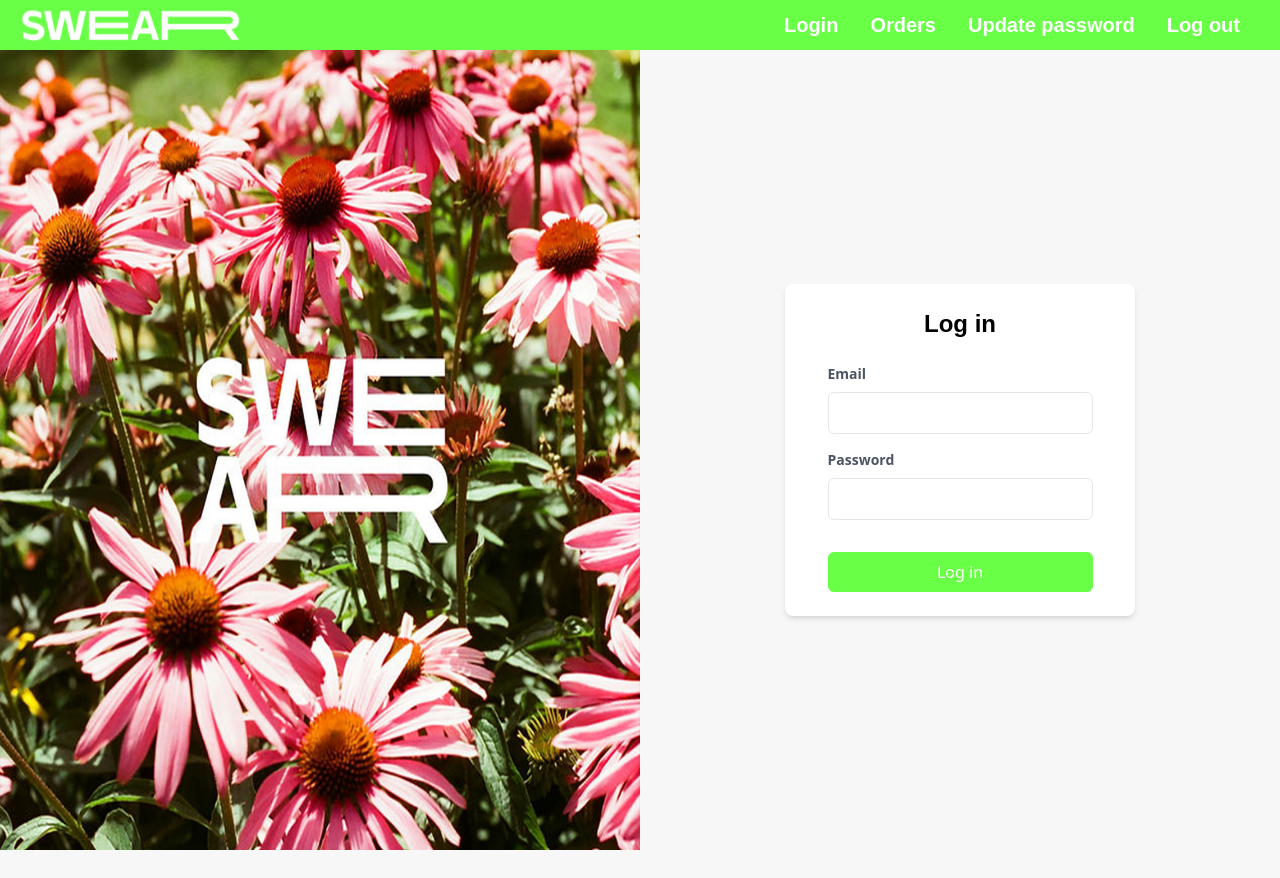
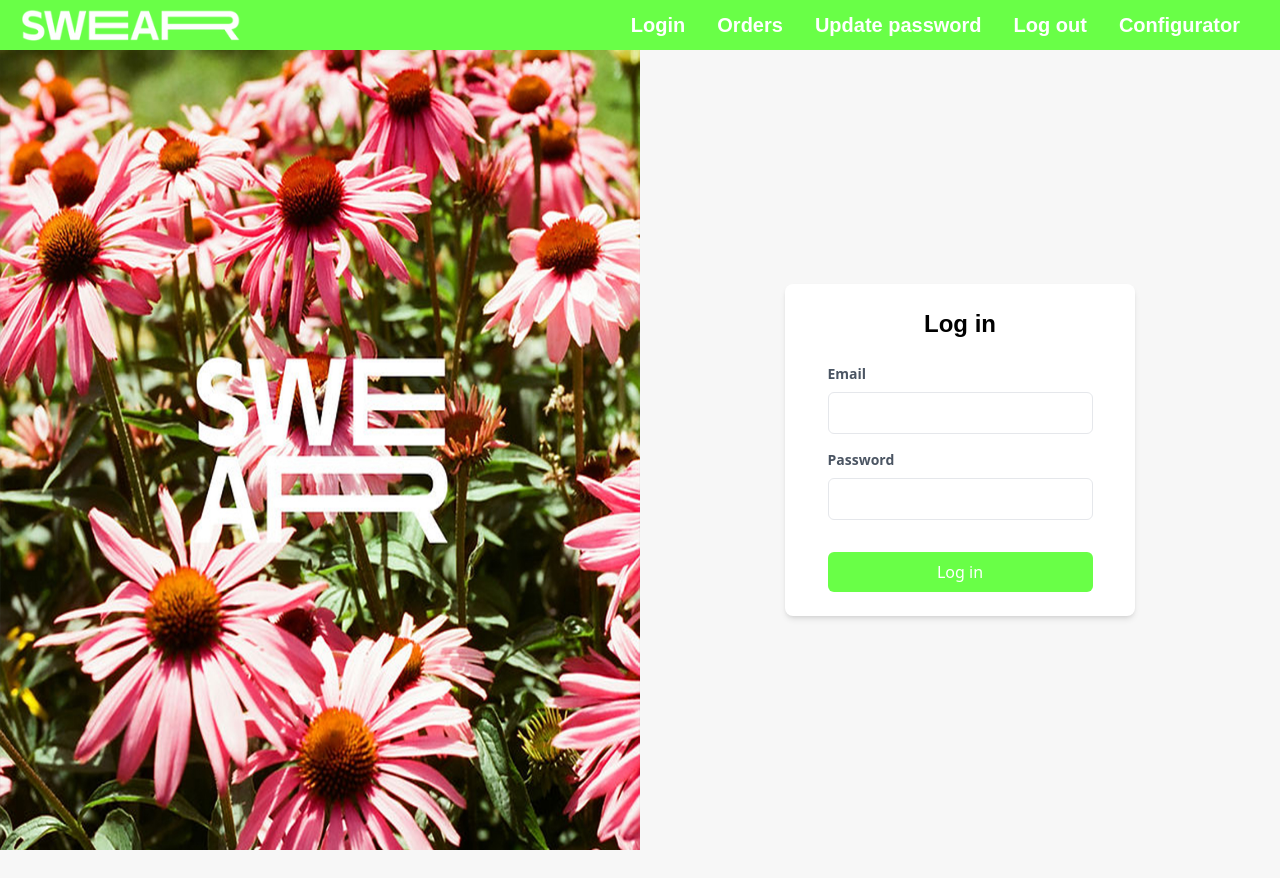
Before and after one commit to TiboMertens/SWEARLondon-VUE, a Vue app: page / in a window 1280 px wide. Built offline with nearby package versions, Linux system fonts and the light colour scheme.

Commit message:
feat: add link to configurator

```diff
--- a/src/components/Nav.vue
+++ b/src/components/Nav.vue
@@ -22,6 +22,10 @@
             <div @click="logOut">
                 <p class="nav-link mx-4 font-bold text-white hover:text-black text-lg md:text-xl cursor-pointer">Log out</p>
             </div>
+            <div>
+                <a href="https://swear-london-configurator.vercel.app/"
+                    class="nav-link mx-4 font-bold text-white hover:text-black text-lg md:text-xl cursor-pointer">Configurator</a>
+            </div>
         </div>
     </nav>
 </template>
```
